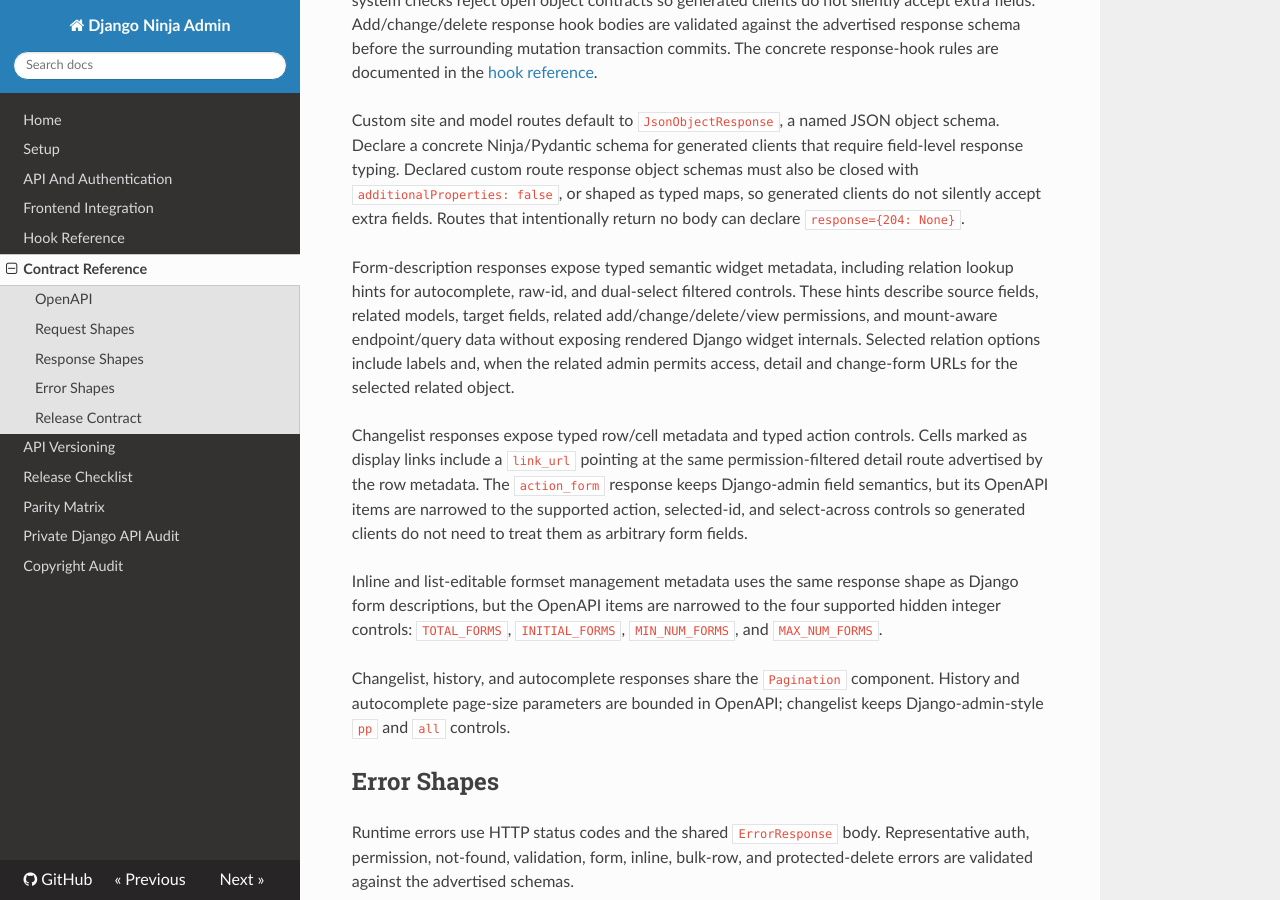
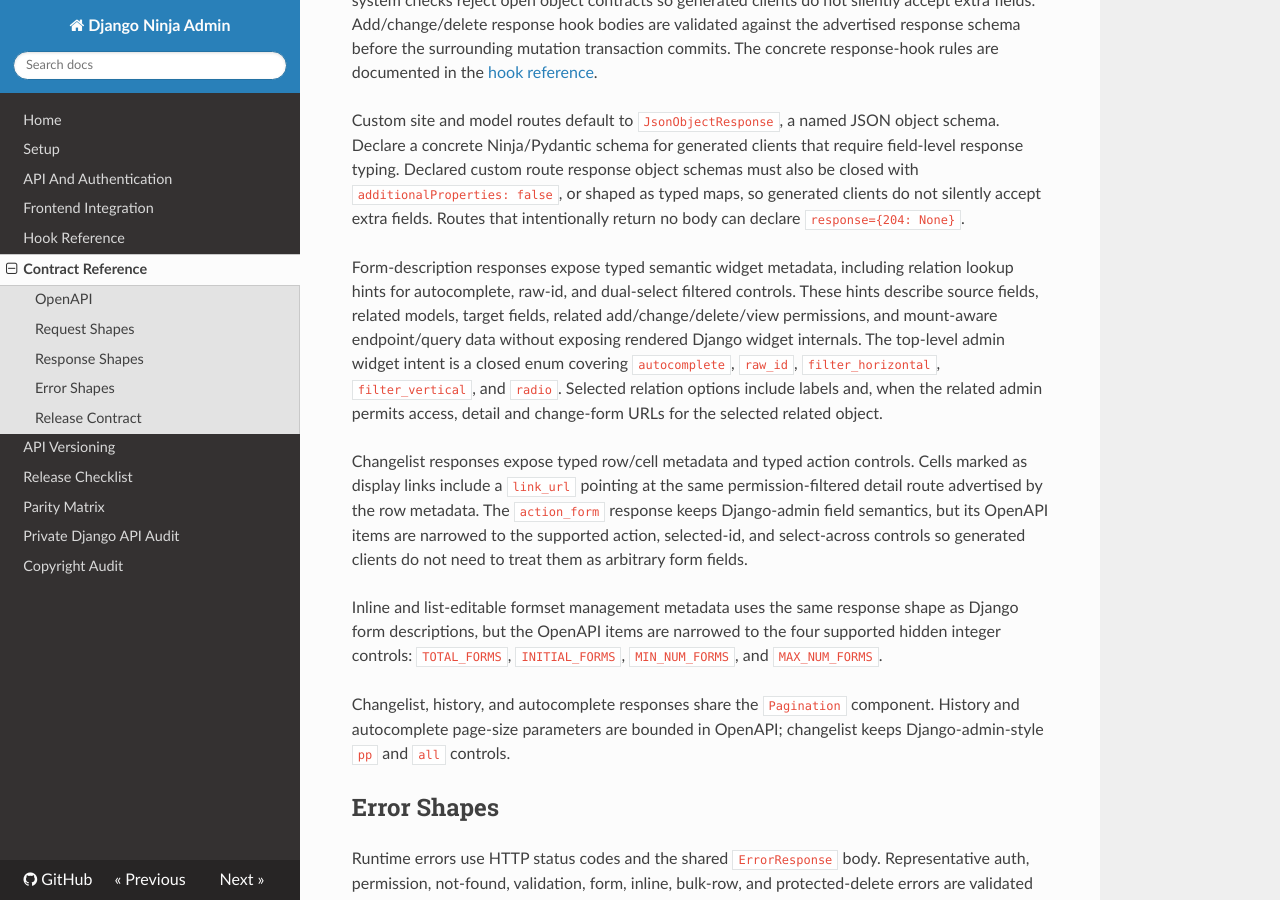
Before and after one commit to martijnberger/django-ninja-admin, an MkDocs documentation site: the page built from docs/contract-reference.md, in a window 1280 px wide and 900 px high, scrolled down 1025 px. Built offline with MkDocs 1.6.1, drawn with Linux system fonts in a browser that asks for light colours; nearby versions of some CDN libraries.

Commit message:
Tighten admin widget metadata contract

```diff
--- a/docs/contract-reference.md
+++ b/docs/contract-reference.md
@@ -56,7 +56,9 @@ Form-description responses expose typed semantic widget metadata, including
 relation lookup hints for autocomplete, raw-id, and dual-select filtered
 controls. These hints describe source fields, related models, target fields,
 related add/change/delete/view permissions, and mount-aware endpoint/query data
-without exposing rendered Django widget internals.
+without exposing rendered Django widget internals. The top-level admin widget
+intent is a closed enum covering `autocomplete`, `raw_id`, `filter_horizontal`,
+`filter_vertical`, and `radio`.
 Selected relation options include labels and, when the related admin permits
 access, detail and change-form URLs for the selected related object.
 
```
Also changed, not shown: CHANGELOG.md (+5 -0 lines), docs/parity-matrix.md (+2 -2 lines), 3 other files.
